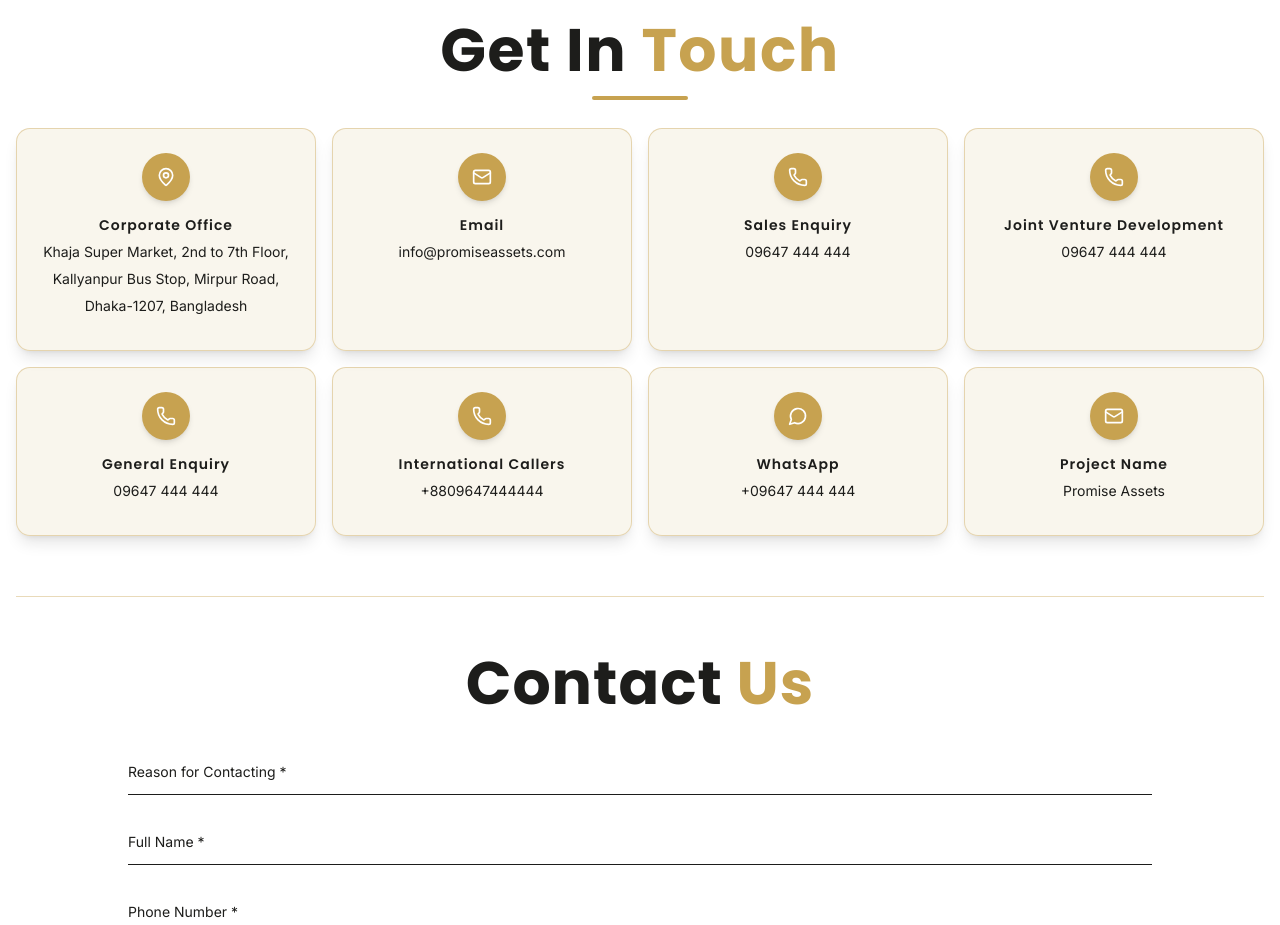
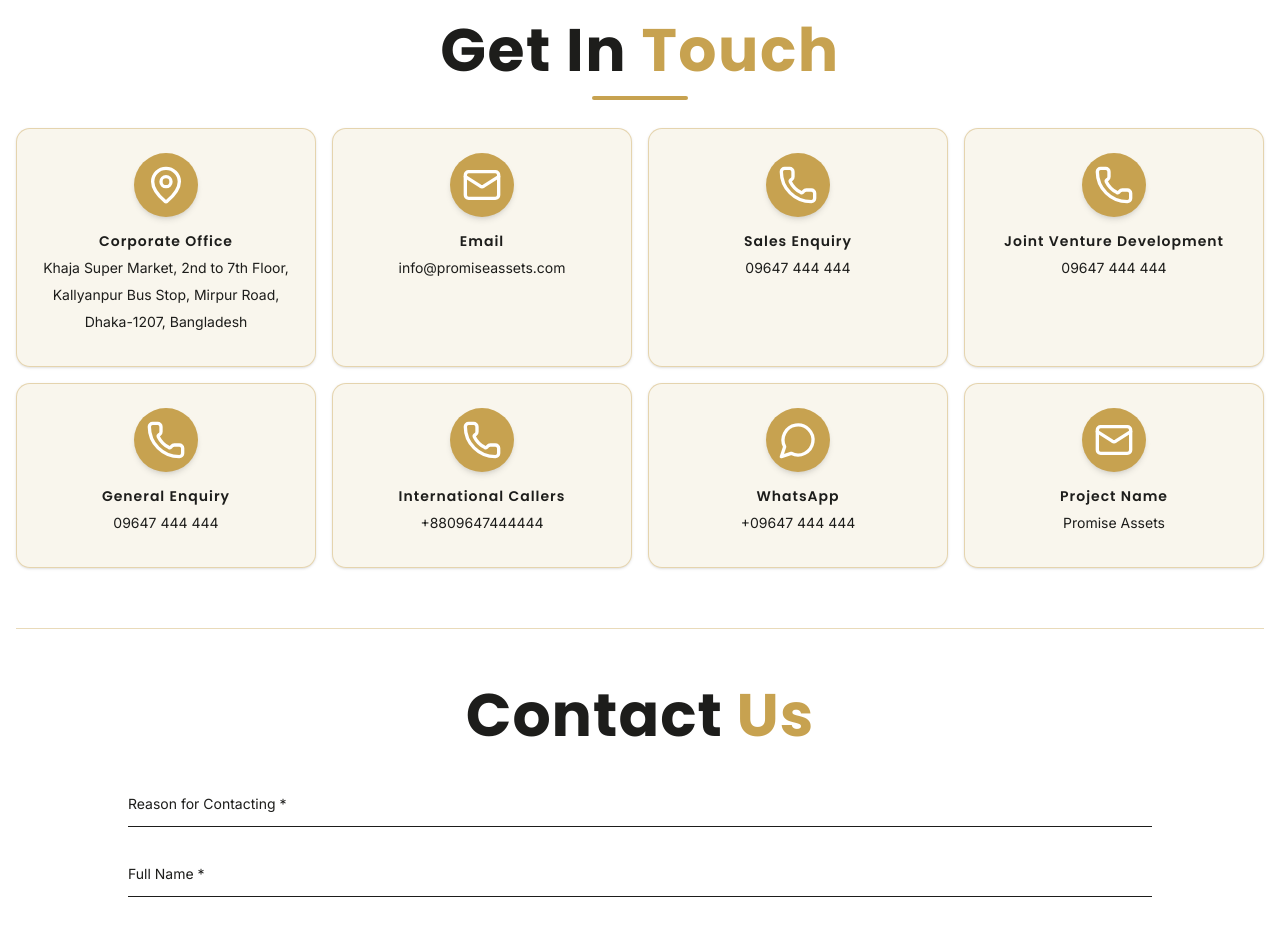
Before and after one commit to FayzulIslamFaisal/promise-holding-properties, a Next.js app: page /contact in a window 1280 px wide. Shown: the part 780-1705 px from the top of the page. Built offline with nearby package versions, Linux system fonts and the light colour scheme.

Commit message:
Refactor ContactCard component to enhance icon size and improve card styling for better user experience

```diff
--- a/src/components/contact/ContactCard.tsx
+++ b/src/components/contact/ContactCard.tsx
@@ -14,7 +14,7 @@ interface ContactItem {
 export default function ContactCard() {
   const contactItems: ContactItem[] = [
   {
-    icon: <MapPin className="w-5 h-5" />,
+    icon: <MapPin className="w-10 h-10" />,
     title: "Corporate Office",
     details: [
       "Khaja Super Market, 2nd to 7th Floor,",
@@ -23,37 +23,37 @@ export default function ContactCard() {
     ]
   },
   {
-    icon: <Mail className="w-5 h-5" />,
+    icon: <Mail className="w-10 h-10" />,
     title: "Email",
     details: ["info@promiseassets.com"] // Update to your actual email if needed
   },
   {
-    icon: <Phone className="w-5 h-5" />,
+    icon: <Phone className="w-10 h-10" />,
     title: "Sales Enquiry",
     details: ["09647 444 444"]
   },
   {
-    icon: <Phone className="w-5 h-5" />,
+    icon: <Phone className="w-10 h-10" />,
     title: "Joint Venture Development",
     details: ["09647 444 444"]
   },
   {
-    icon: <Phone className="w-5 h-5" />,
+    icon: <Phone className="w-10 h-10" />,
     title: "General Enquiry",
     details: ["09647 444 444"]
   },
   {
-    icon: <Phone className="w-5 h-5" />,
+    icon: <Phone className="w-10 h-10" />,
     title: "International Callers",
     details: ["+8809647444444"]
   },
   {
-    icon: <MessageCircle className="w-5 h-5" />,
+    icon: <MessageCircle className="w-10 h-10" />,
     title: "WhatsApp",
     details: ["+09647 444 444"] // You can update if needed
   },
   {
-    icon: <Mail className="w-5 h-5" />,
+    icon: <Mail className="w-10 h-10" />,
     title: "Project Name",
     details: ["Promise Assets"]
   }
@@ -99,15 +99,16 @@ export default function ContactCard() {
         {contactItems.map((item, index) => (
             <Card
                 key={index}
-                className="bg-[var(--custom-bg-accent)]/10 hover:bg-[var(--custom-bg-accent)]/20 dark:bg-[var(--custom-bg-primary)] border-[var(--custom-bg-accent)]/40 shadow-lg hover:shadow-2xl transition-all duration-500 hover:-translate-y-2 group mb-2 h-full"
+                className="hover:-translate-y-2 group mb-2 h-full"
+                variant={"hoverEffect"}
             >
                 <CardContent className="space-y-6">
                     <motion.div
                         variants={itemVariants}
                         className="flex items-center flex-col justify-center text-center gap-4 "
                     >
-                        <div className="flex-shrink-0 w-12 h-12 bg-[var(--custom-bg-accent)] rounded-full flex items-center justify-center text-[var(--custom-text-white)] shadow-md">
-                        {item.icon}
+                        <div className="flex-shrink-0 p-2 w-16 h-16 bg-[var(--custom-bg-accent)] rounded-full flex items-center justify-center text-[var(--custom-text-white)] shadow-md">
+                         <span className="group-hover:animate-pulse">{item.icon}</span>
                         </div>
 
                         <div className="flex-1 min-w-0">
```
